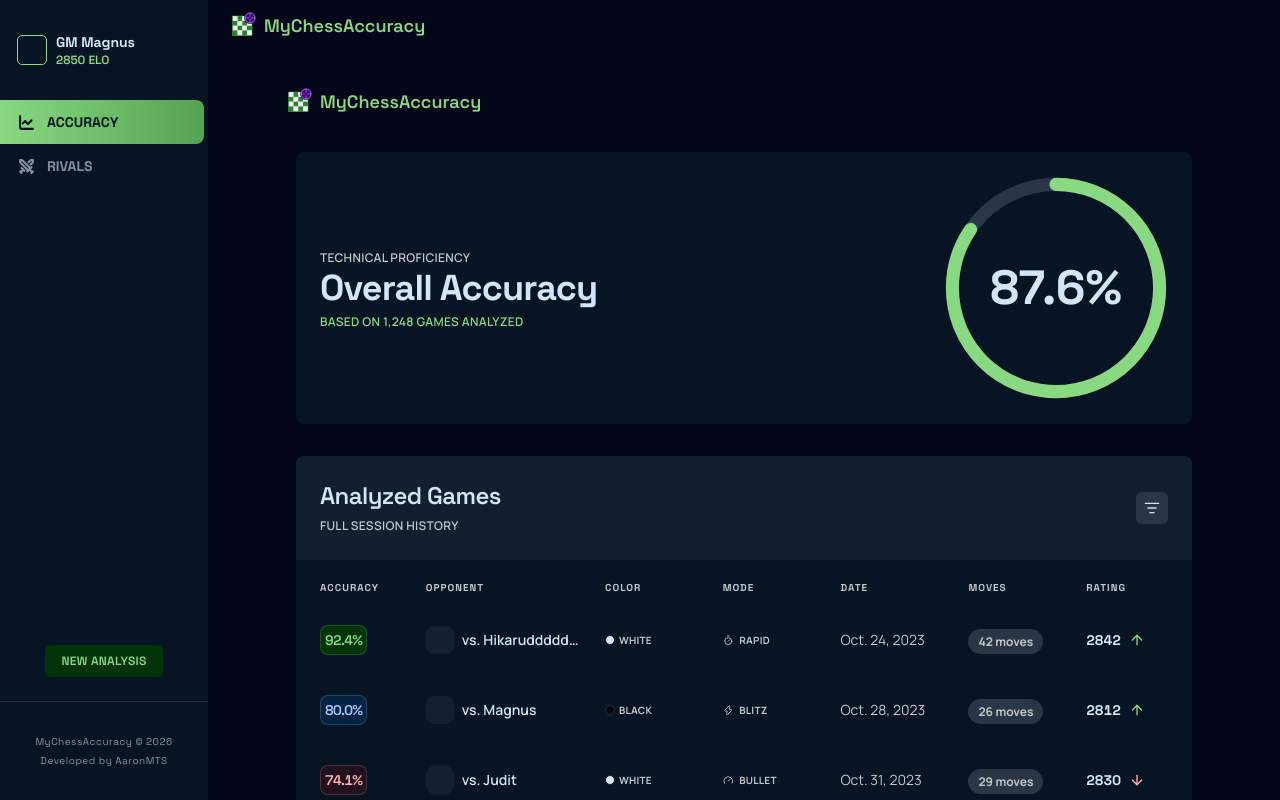
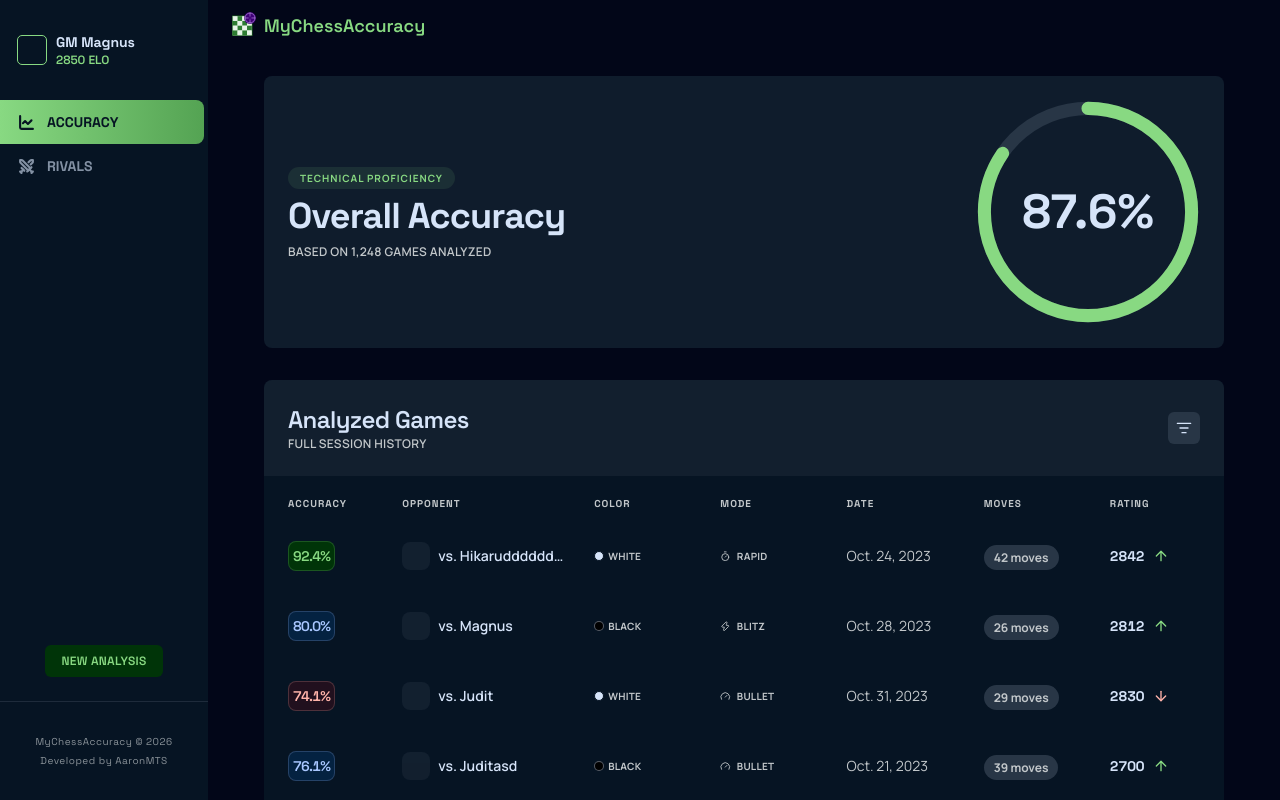
Before and after one commit to AaronMTS/my-chess-accuracy, a Next.js app: page /analyze/1/accuracy in a window 1280 px wide. Built offline with nearby package versions, Linux system fonts and the light colour scheme.

Commit message:
code refactor and styling improvements

```diff
--- a/app/analyze/[username]/accuracy/page.tsx
+++ b/app/analyze/[username]/accuracy/page.tsx
@@ -3,8 +3,7 @@ import { ChevronLeft, ChevronRight, ListFilter } from "lucide-react";
 import { spaceGrotesk } from "@/app/fonts";
 import { DummyGames } from "@/types/games";
 
-import Navbar from "@/components/Navbar";
-import OverallAccuracy from "@/components/accuracy/OverallAccuracy";
+import OverallAccuracy from "@/components/accuracy/OverallAccuracySection";
 import HeaderDesc from "@/components/HeaderDesc";
 import SecondaryButton from "@/components/buttons/SecondaryButton";
 import GamesTableBody from "@/components/accuracy/GamesTableBody";
@@ -53,7 +52,7 @@ const DUMMY_GAMES: DummyGames[] = [
     rating: 2700,
   },
   {
-    id: 167026850531,
+    id: 167026850534,
     accuracy: 99,
     opponent: "Mangus",
     color: "black",
@@ -70,9 +69,7 @@ const DUMMY_COLUMNS_LENGTH = DUMMY_COLUMNS.length;
 
 export default function AccuracyPage() {
   return (
-    <div className="space-y-4 grow max-h-dvh bg-slate-950 overflow-auto">
-      <Navbar />
-      <main className="space-y-8 max-w-5xl mx-auto pt-2 pb-8 px-8">
+    <>
       <OverallAccuracy overallAccuracy={87.56} />
       <section className="bg-surface rounded-lg overflow-hidden">
         <header className="flex justify-between items-center p-6 bg-surfaceHigh/50">
@@ -119,7 +116,6 @@ export default function AccuracyPage() {
           </span>
         </nav>
       </section>
-      </main>
-    </div>
+    </>
   );
 }
--- a/components/HeaderDesc.tsx
+++ b/components/HeaderDesc.tsx
@@ -5,10 +5,10 @@ type Props = {
 
 export default function HeaderDesc({ colorClass, children }: Props) {
   return (
-    <small
+    <p
       className={`${colorClass} text-xs font-semibold tracking-wide uppercase`}
     >
       {children}
-    </small>
+    </p>
   );
 }
--- a/components/Navbar.tsx
+++ b/components/Navbar.tsx
@@ -5,7 +5,7 @@ import Image from "next/image";
 
 export default function Navbar() {
   return (
-    <nav className="sticky top-0 z-10 bg-slate-950 py-3 px-6">
+    <nav className="sticky top-0 z-20 bg-slate-950 py-3 px-6">
       <Link
         href="/"
         className={`flex gap-2 items-center ${spaceGrotesk.className} text-lg *:leading-6 font-semibold text-primary`}
--- a/components/accuracy/GameColor.tsx
+++ b/components/accuracy/GameColor.tsx
@@ -1,6 +1,6 @@
 const COLOR_CLASSES: { white: string; black: string } = {
   white: "bg-onSurface border-surface",
-  black: "bg-black border-surfaceHighest",
+  black: "bg-black border-onSurface/40",
 };
 
 export default function GameColor({ color }: { color: "white" | "black" }) {
--- a/components/accuracy/OverallAccuracy.tsx
+++ b/components/accuracy/OverallAccuracySection.tsx
@@ -1,5 +1,6 @@
 import { spaceGrotesk } from "@/app/fonts";
 import HeaderDesc from "../HeaderDesc";
+import HeaderEyebrow from "../HeaderEyebrow";
 
 export default function OverallAccuracy({
   overallAccuracy,
@@ -7,13 +8,11 @@ export default function OverallAccuracy({
   overallAccuracy: number;
 }) {
   return (
-    <section className="flex gap-12 justify-between items-center p-6 bg-surface rounded-lg">
-      <header>
+    <section className="flex gap-12 justify-between items-center p-6 bg-surfaceLow rounded-lg">
+      <header className="space-y-2">
+        <HeaderEyebrow>Technical Proficiency</HeaderEyebrow>
+        <h2 className={`${spaceGrotesk.className}`}>Overall Accuracy</h2>
         <HeaderDesc colorClass="text-onSurfaceLow">
-          Technical Proficiency
-        </HeaderDesc>
-        <h2 className={spaceGrotesk.className}>Overall Accuracy</h2>
-        <HeaderDesc colorClass="text-primary">
           Based on 1,248 games analyzed
         </HeaderDesc>
       </header>
```
Lines whose indentation alone changed are shown as unchanged.
